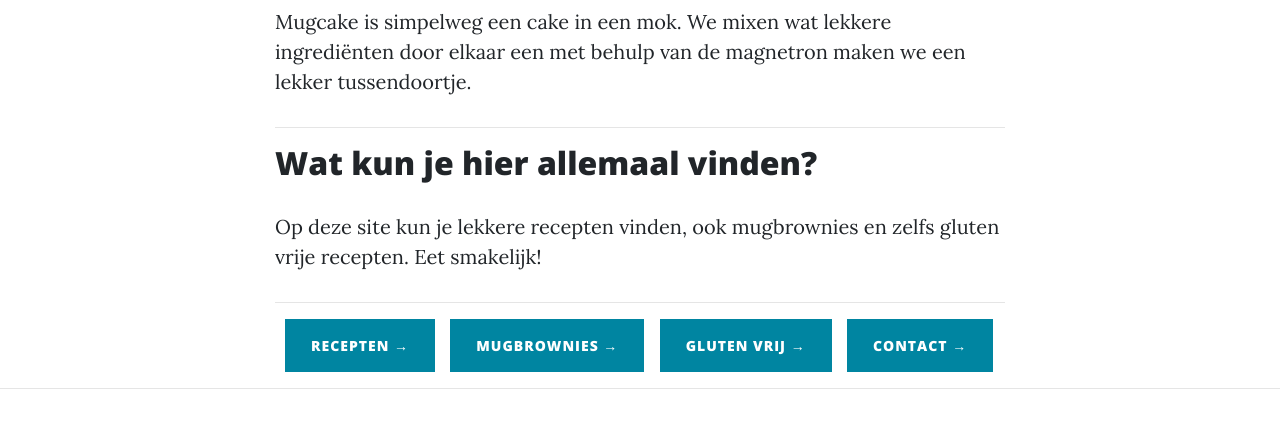
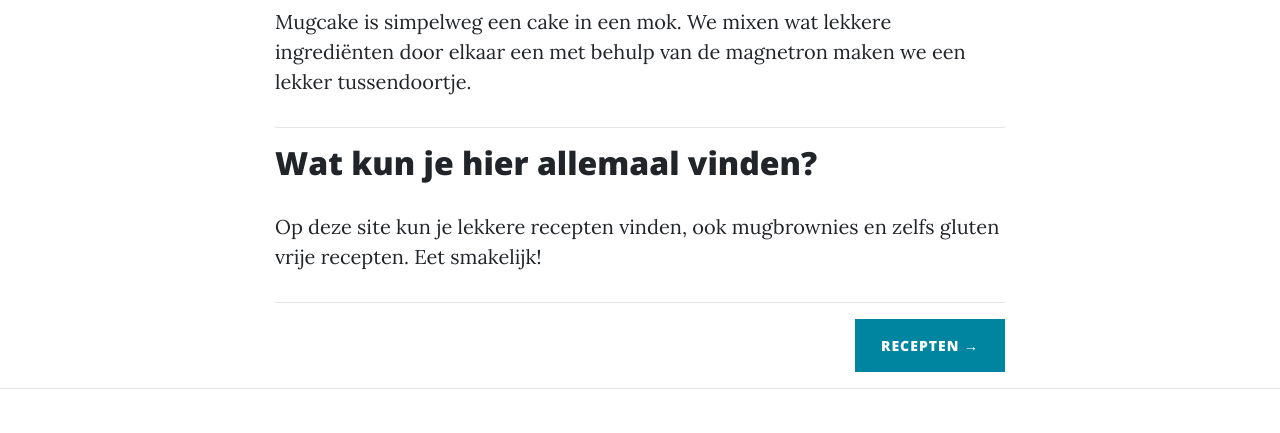
Before and after one commit to Anouk-073/anouk-073.github.io, a website: page index.html in a window 1280 px wide. Shown: the part 740-1173 px from the top of the page. Drawn offline with nearby package versions, Linux system fonts and the light colour scheme; files that its build step writes are made by us from their sources; files whose address does not match are found by name.

Commit message:
Update index.html

```diff
--- a/index.html
+++ b/index.html
@@ -7,7 +7,7 @@
   <meta name="viewport" content="width=device-width, initial-scale=1, shrink-to-fit=no">
   <meta name="description" content="">
   <meta name="author" content="">
-  <link rel="icon" type="logo.png" href="img/logo.png" />
+  <link rel="icon" type="logo.png" href="logo.png" />
 
   <title>Mugcakes by Anouk</title>
 
@@ -97,10 +97,8 @@
 
 
 
-          <a class="btn btn-primary float" style="margin-left:10px;" href="recepten.html">RECEPTEN &rarr;</a>
-          <a class="btn btn-primary float" style="margin-left:10px;" href="mugbrownies.html">MUGBROWNIES &rarr;</a>
-          <a class="btn btn-primary float" style="margin-left:10px;" href="glutenvrij.html">GLUTEN VRIJ &rarr;</a>
-          <a class="btn btn-primary float" style="margin-left:10px;" href="contact.html">CONTACT &rarr;</a>
+          <a class="btn btn-primary float-right" href="recepten.html">RECEPTEN &rarr;</a>
+
 
         </div>
       </div>
```
